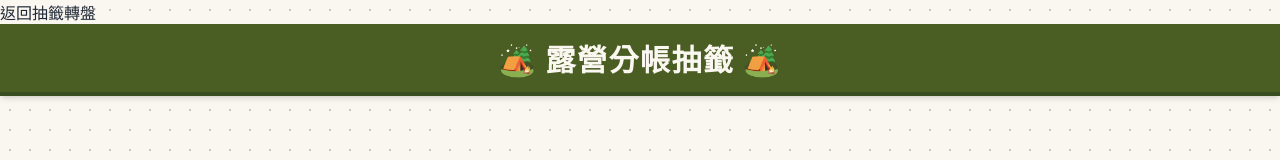
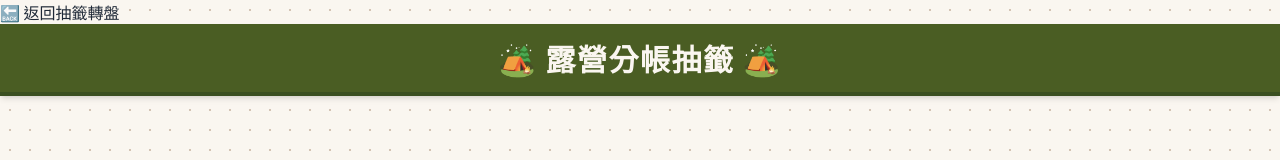
Before and after one commit to fir811025/open, a plain HTML site: page game2.html in a window 1280 px wide. Shown: the top 160 px of the page. Drawn offline with nearby package versions, Linux system fonts and the light colour scheme.

Commit message:
Add back navigation link to index.html

```diff
--- a/game2.html
+++ b/game2.html
@@ -1,5 +1,3 @@
-<a href="index.html">返回抽籤轉盤</a>
-
 <!DOCTYPE html>
 <html lang="zh-TW">
 <head>
@@ -82,6 +80,13 @@
         }
     </style>
 </head>
+<body>
+    <!-- 按鈕必須放在 body 標籤裡面，最上方的位置 -->
+    <a href="index.html" class="switch-btn">🔙 返回抽籤轉盤</a>
+
+    <!-- 下面接著放你第二個遊戲原本的內容 (<div class="container">...等) -->
+
+</body>
 <body class="text-gray-800 min-h-screen flex flex-col">
 
     <!-- 頂部標題 -->
```
